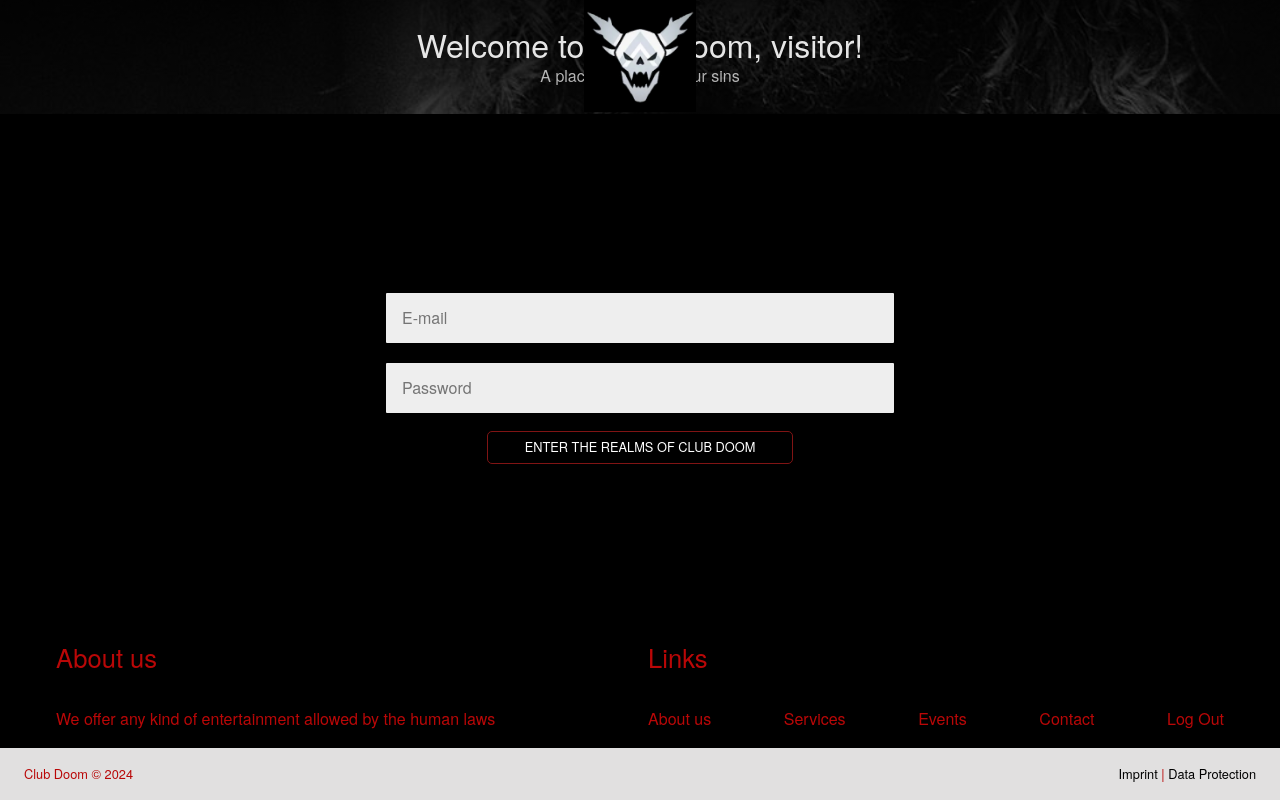
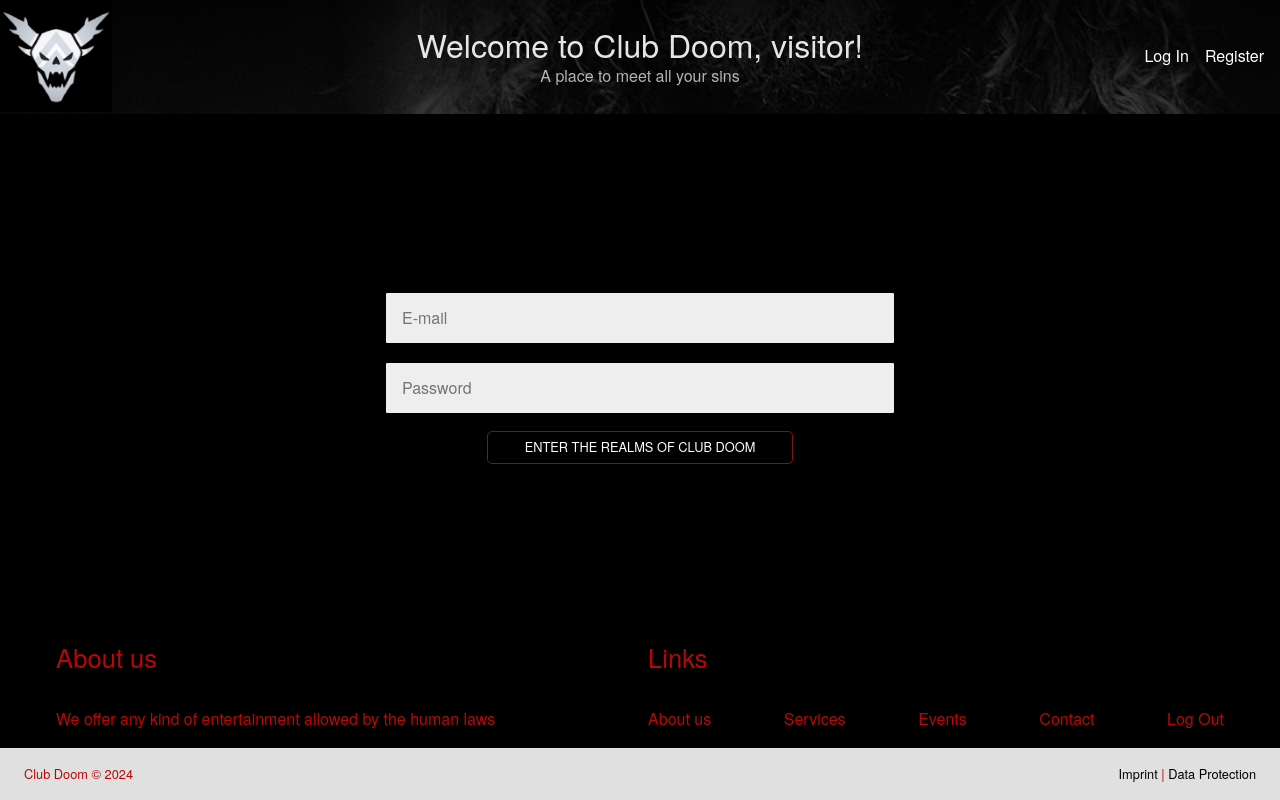
Before and after one commit to xaoccc/Doom, a React (Vite) app in the folder frontend/: page /login in a window 1280 px wide. Built offline with nearby package versions, Linux system fonts and the light colour scheme; no server answers.

Commit message:
responsive init

```diff
--- a/frontend/index.html
+++ b/frontend/index.html
@@ -4,6 +4,7 @@
     <meta charset="UTF-8" />
     <link rel="icon" type="image/png" href="./public/images/icon.png" />
     <meta name="viewport" content="width=device-width, initial-scale=1.0" />
+    <link rel="stylesheet" href="https://cdnjs.cloudflare.com/ajax/libs/font-awesome/6.6.0/css/all.min.css" integrity="sha512-Kc323vGBEqzTmouAECnVceyQqyqdsSiqLQISBL29aUW4U/M7pSPA/gEUZQqv1cwx4OnYxTxve5UMg5GT6L4JJg==" crossorigin="anonymous" referrerpolicy="no-referrer" />
     <title>Club Doom</title>
   </head>
   <body>
--- a/frontend/public/styles/theme.css
+++ b/frontend/public/styles/theme.css
@@ -128,6 +128,15 @@ hr {
 	width: 100%;
 }
 
+.nav-bar-desktop {
+	display: flex;
+	justify-content: flex-end;
+}
+
+.nav-bar-mobile li a:hover, .nav-bar-desktop li a:hover {
+	color:rgb(128, 20, 20)
+}
+
 
 .navigation-bar nav ul li{
 	display: inline-block;
@@ -137,6 +146,10 @@ hr {
 	color: #fff;
 	text-decoration: none;
 	margin-right: 1rem;
+}
+
+.menu-toggle {
+	display: none;
 }
 
 .hero {
@@ -410,23 +423,17 @@ small.error {
 	color: red;
 }
 
-
-
-/* footer */
+/* Footer */
 
 footer {
 	background-color: #000;
 	padding: 1rem 0;
-
 }
 
 footer {
-	/* position: absolute;
-	bottom: 0; */
 	padding: 0;
     width: 100%;
 }
-
 
 footer ul{
 	padding: 0;
@@ -467,16 +474,11 @@ footer li a{
 	color: #000;
 }
 
-
-
 /* Mediaqueries */
 
 @media (max-width: 1280px) {
 	.navigation-bar .logo{
 		margin:  0 auto;
-	}
-	.navigation-bar nav{
-		display: none;
 	}
 
 	.row {
@@ -490,6 +492,79 @@ footer li a{
 	}
 }
 
+@media (max-width: 800px) {
+
+	.services, .intro, main, .contact, .events {
+		position: relative;
+		z-index: -1;
+	}
+
+	.services-container, .events-container {
+		flex-direction: column;
+		align-items: center;
+	}
+
+	.service, .event {
+		width: 80%;
+	}
+
+	.menu-toggle {
+		display: block;
+		width: fit-content;
+	}
+
+	.navigation-bar .logo {
+		max-width: 5rem;
+		margin: 2rem;
+	}
+
+	.navigation-bar {
+		align-items: flex-start;
+
+	}
+
+	.nav-bar-desktop {
+		display: none;
+	}
+
+	.nav-bar-mobile {
+		display: flex;
+		flex-direction: column;
+		align-items: center;
+		gap: 0.5rem;
+		padding: 1rem;
+		border: 1px solid #572828;
+		border-radius: 0.5rem;
+		position: relative;
+		z-index: 1;
+	}
+
+	.nav-bar-mobile li a {
+		margin: 0;
+		padding: 0;
+	}
+
+
+
+
+	.navigation-bar nav {
+		display: flex;
+		flex-direction: column;
+		width: 70%;
+		align-items: flex-end;
+        margin: 2rem;
+	}
+
+	.hero-text {
+		display: none;
+	}
+
+	footer .col-md-6 {
+		width: 100%;
+		text-align: center;
+	}
+
+}
 
 /* animation  */
 @-webkit-keyframes fade-in {
--- a/frontend/src/components/Header.jsx
+++ b/frontend/src/components/Header.jsx
@@ -1,17 +1,39 @@
 import { Link } from 'react-router-dom'
+import { useState, useRef, useEffect } from 'react'
 
 export default function Header() {
 
-  function getUser() {
-    return localStorage.getItem('login');
-  }
+  const [isActive, setIsActive] = useState(false);
+  const elementRef = useRef(null);
+
+  const toggleMenu = () => {
+    setIsActive(!isActive);
+  };
+
+  useEffect(() => {
+    const handleClickOutside = (e) => {
+      console.log(elementRef.current, e.target);
+      if (elementRef.current && !elementRef.current.contains(e.target)) {
+        setIsActive(false);
+      }
+    };
+
+    document.addEventListener('mousedown', handleClickOutside);
+
+    return () => {
+      document.removeEventListener('mousedown', handleClickOutside);
+    };
+  }, []);
 
   return (
     <header className="fade-in">
       <div className="navigation-bar flex middle-xs">
         <img src="../../public/images/icon.png" className="logo" />
         <nav className="end-xs">
-          <ul>
+          <button className="menu-toggle" onClick={toggleMenu}>
+            <i className="fas fa-bars"></i>
+          </button>
+          <ul ref={elementRef} className={isActive ? 'nav-bar-mobile' : 'nav-bar-desktop'}>
             <li><Link to="/">About us</Link></li>
             <li><Link to="/services">Services</Link></li>
             <li><Link to="/events">Events</Link></li>
@@ -19,11 +41,12 @@ export default function Header() {
             <li><Link to="/logout">Log Out</Link></li>
           </ul>
         </nav>
+
       </div>
       <div className="hero flex middle-xs">
         <div className="hero-text ">
-        <h1>Welcome to Club Doom, {`${localStorage.getItem('email').split('@')[0]}`}!</h1>
-        <p>A place to meet all your sins</p>
+          <h1>Welcome to Club Doom, {`${localStorage.getItem('email').split('@')[0]}`}!</h1>
+          <p>A place to meet all your sins</p>
         </div>
       </div>
     </header>
--- a/frontend/src/components/HeaderNoUser.jsx
+++ b/frontend/src/components/HeaderNoUser.jsx
@@ -1,12 +1,38 @@
 import { Link } from 'react-router-dom'
+import { useState, useEffect, useRef } from 'react'
+export default function HeaderNoUser() {
 
-export default function HeaderNoUser() {
+  const [isActive, setIsActive] = useState(false);
+  const elementRef = useRef(null);
+
+  const toggleMenu = () => {
+    setIsActive(!isActive);
+  };
+
+  useEffect(() => {
+    const handleClickOutside = (e) => {
+      console.log(elementRef.current, e.target);
+      if (elementRef.current && !elementRef.current.contains(e.target)) {
+        setIsActive(false);
+      }
+    };
+
+    document.addEventListener('mousedown', handleClickOutside);
+
+    return () => {
+      document.removeEventListener('mousedown', handleClickOutside);
+    };
+  }, []);
+
   return (
     <header className="fade-in">
       <div className="navigation-bar flex middle-xs">
         <img src="../../public/images/icon.png" className="logo" />
         <nav className="end-xs">
-          <ul>
+          <button className="menu-toggle" onClick={toggleMenu} >
+            <i className="fas fa-bars"></i>
+          </button>
+          <ul ref={elementRef} className={isActive ? 'nav-bar-mobile' : 'nav-bar-desktop' }>
             <li><Link to="/login">Log In</Link></li>
             <li><Link to="/register">Register</Link></li>
           </ul>
```
